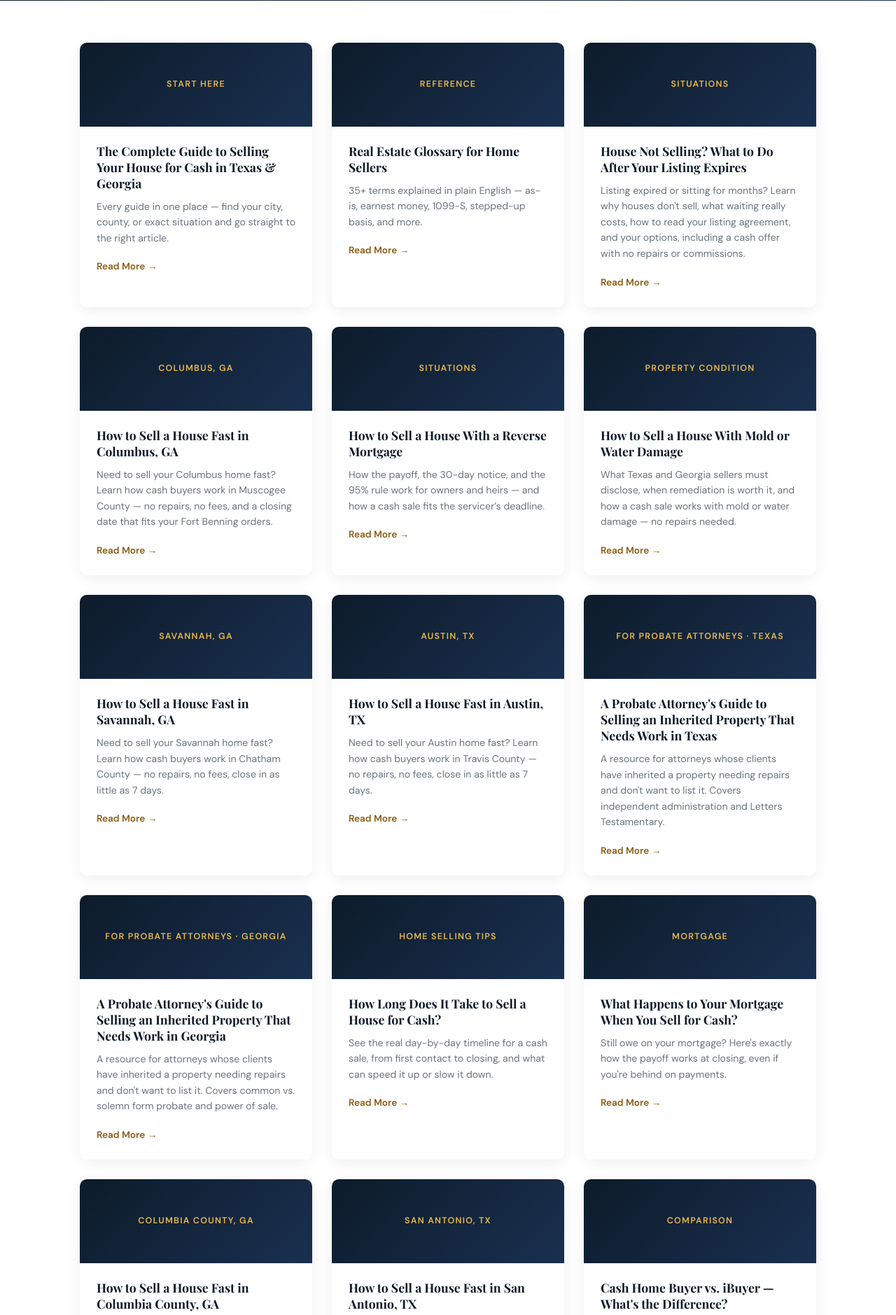
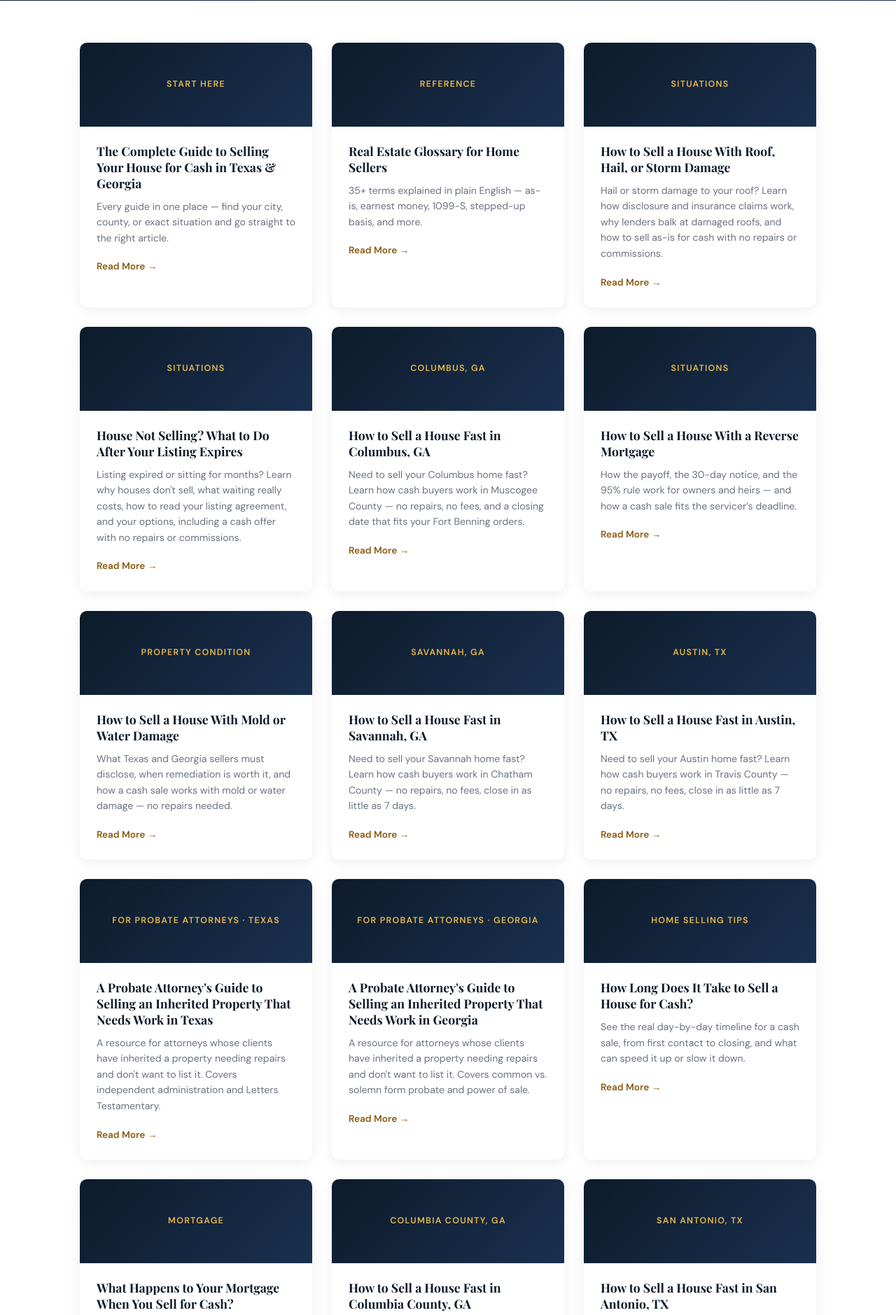
Before and after one commit to lucarebuffi-rgr/royalgroupsrealty, a Flask app: page /blog in a window 1280 px wide. Shown: the part 409-2288 px from the top of the page at 70% size. Run offline with Flask 3, Linux system fonts and the light colour scheme.

Commit message:
Add blog card for selling house with storm damage

```diff
--- a/templates/blog.html
+++ b/templates/blog.html
@@ -214,6 +214,15 @@
     <div class="card-body">
       <h3>Real Estate Glossary for Home Sellers</h3>
       <p>35+ terms explained in plain English &mdash; as-is, earnest money, 1099-S, stepped-up basis, and more.</p>
+      <span>Read More &rarr;</span>
+    </div>
+  </a>
+
+  <a href="/blog/sell-house-roof-hail-storm-damage" class="blog-card">
+    <div class="card-top"><span class="card-label">Situations</span></div>
+    <div class="card-body">
+      <h3>How to Sell a House With Roof, Hail, or Storm Damage</h3>
+      <p>Hail or storm damage to your roof? Learn how disclosure and insurance claims work, why lenders balk at damaged roofs, and how to sell as-is for cash with no repairs or commissions.</p>
       <span>Read More &rarr;</span>
     </div>
   </a>
```
